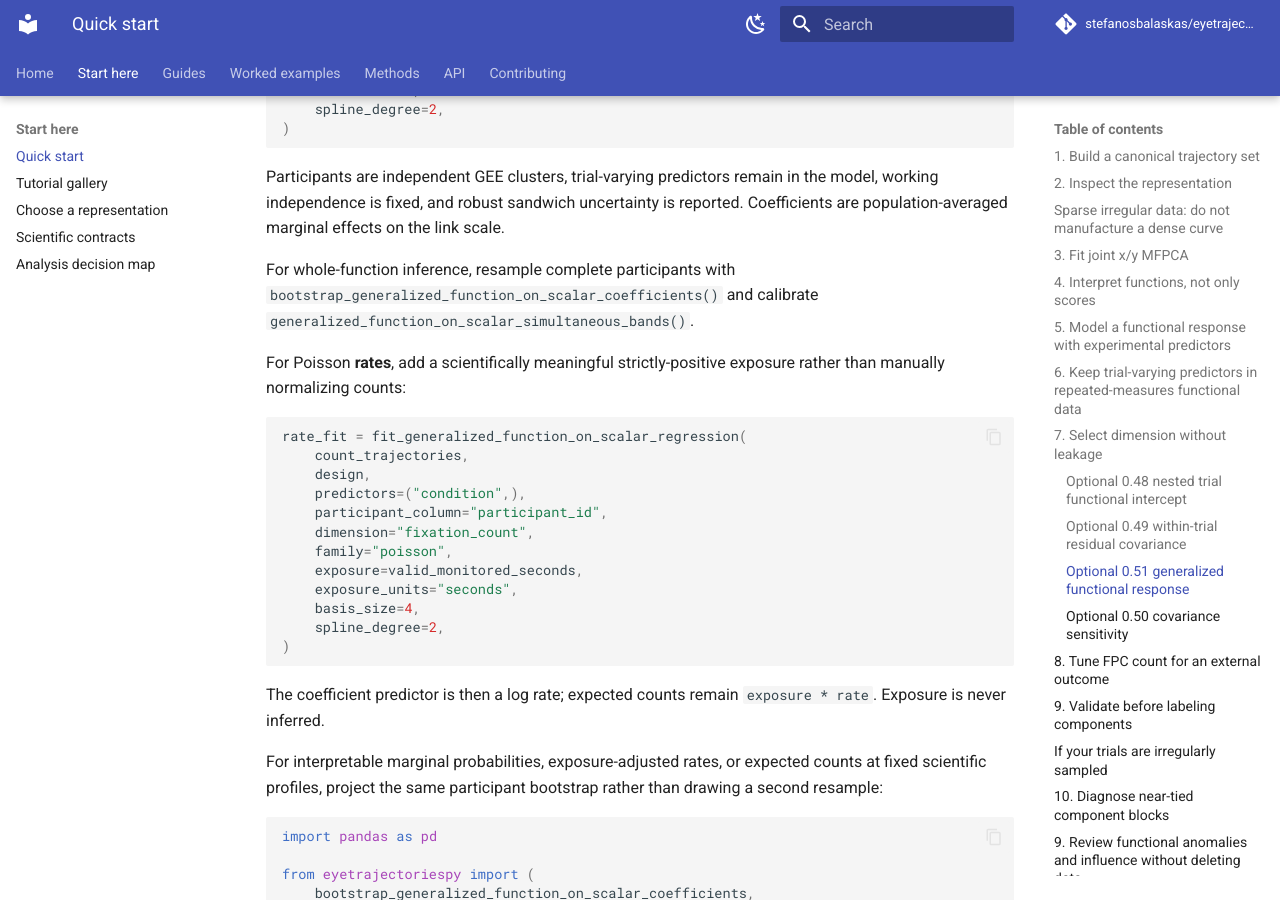
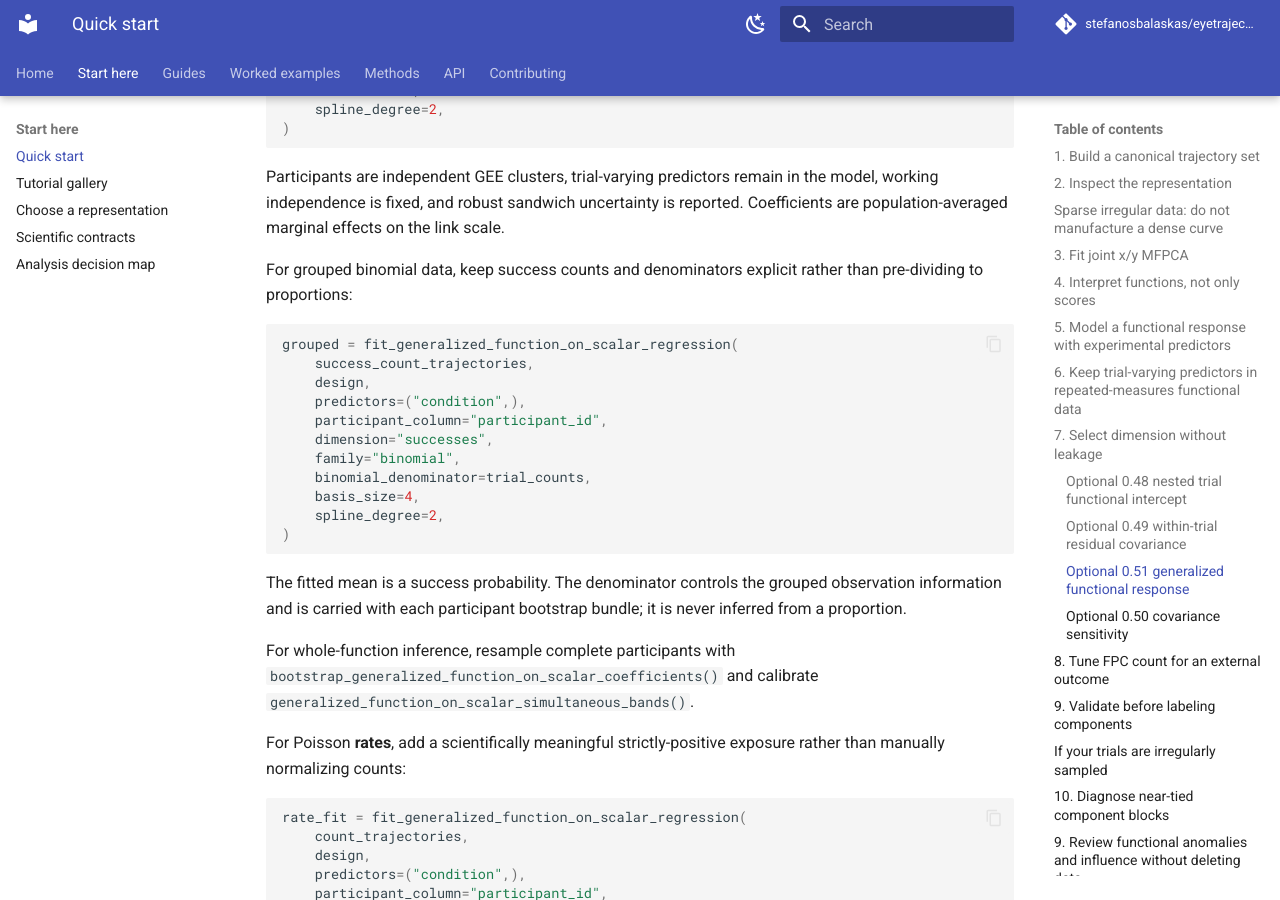
Before and after one commit to stefanosbalaskas/eyetrajectoriespy, an MkDocs documentation site: the page built from docs/quickstart.md, in a window 1280 px wide and 900 px high, scrolled down 4479 px. Built offline with MkDocs 1.6.1 and Material for MkDocs 9.7.7, drawn with Linux system fonts in a browser that asks for light colours; comment, search, counter and statistics services are not loaded.

Commit message:
Add grouped-binomial quick-start workflow

```diff
--- a/docs/quickstart.md
+++ b/docs/quickstart.md
@@ -213,6 +213,27 @@ Participants are independent GEE clusters, trial-varying predictors remain in
 the model, working independence is fixed, and robust sandwich uncertainty is
 reported. Coefficients are population-averaged marginal effects on the link
 scale.
+
+For grouped binomial data, keep success counts and denominators explicit rather
+than pre-dividing to proportions:
+
+~~~python
+grouped = fit_generalized_function_on_scalar_regression(
+    success_count_trajectories,
+    design,
+    predictors=("condition",),
+    participant_column="participant_id",
+    dimension="successes",
+    family="binomial",
+    binomial_denominator=trial_counts,
+    basis_size=4,
+    spline_degree=2,
+)
+~~~
+
+The fitted mean is a success probability. The denominator controls the grouped
+observation information and is carried with each participant bootstrap bundle;
+it is never inferred from a proportion.
 
 For whole-function inference, resample complete participants with `bootstrap_generalized_function_on_scalar_coefficients()` and calibrate `generalized_function_on_scalar_simultaneous_bands()`.
 
```
